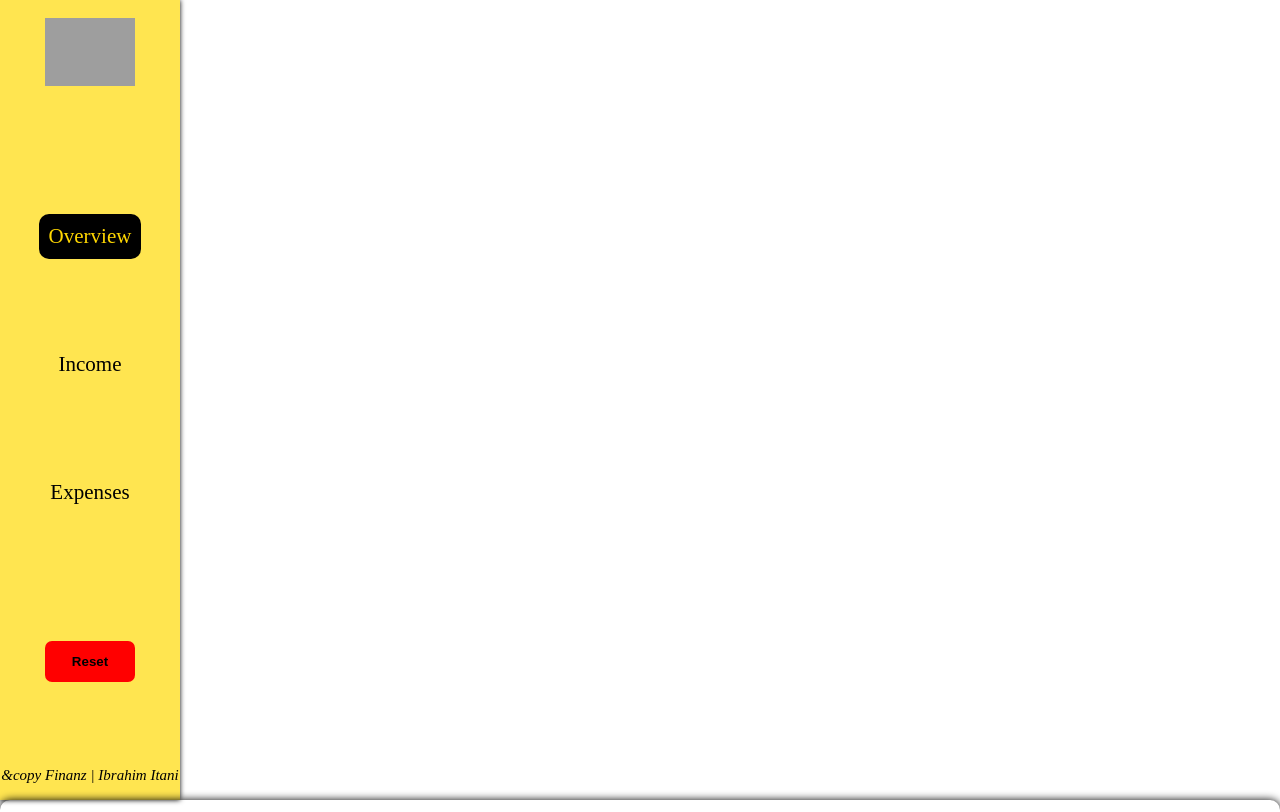
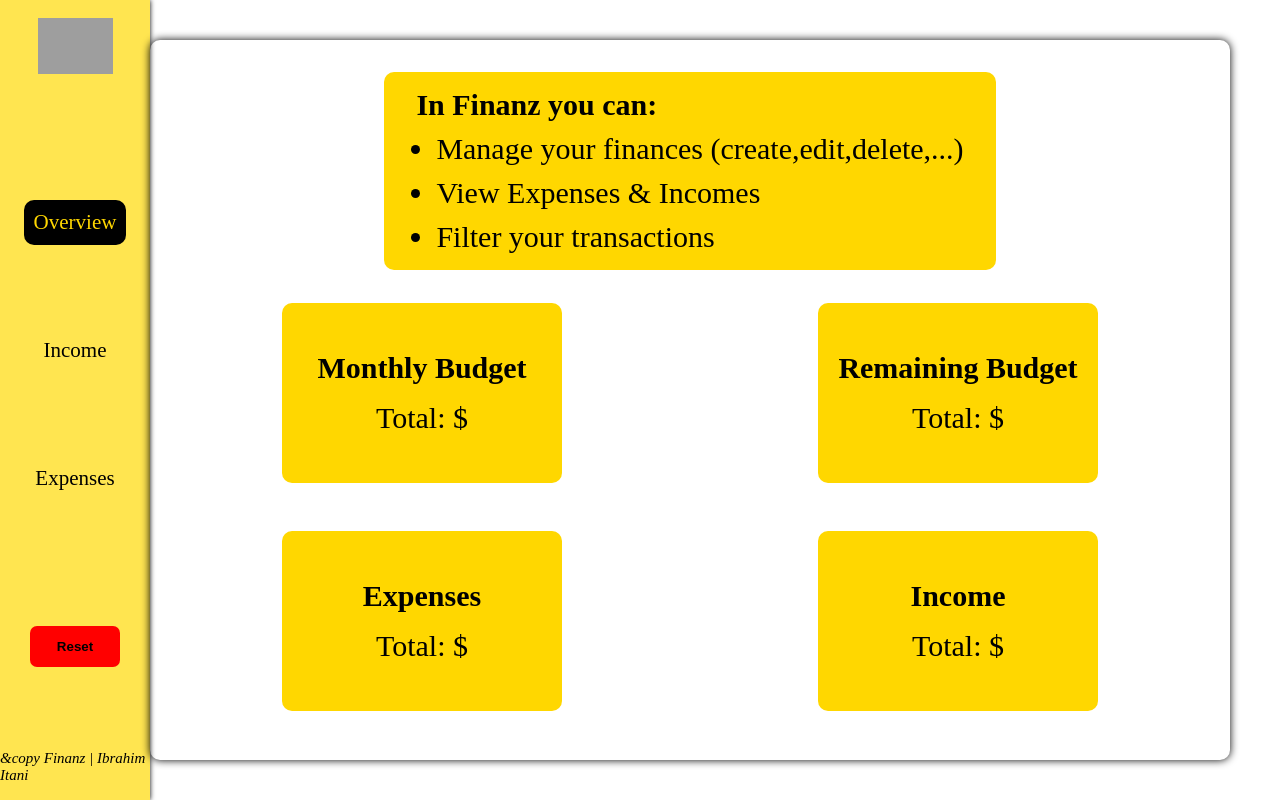
Before and after one commit to IbrahimItani01/finanz-tracker-enhanced, a React (Create React App) app: page / in a window 1280 px wide. Shown: the top 812 px of the page. Built offline with nearby package versions, Linux system fonts and the light colour scheme; grey boxes are pictures that could not be loaded.

Commit message:
css <> fixed a styling issue in main body

```diff
--- a/src/styles/base.css
+++ b/src/styles/base.css
@@ -16,6 +16,10 @@ img{
 .virtual-body{
     width: 100%;
     height: 100vh;
+    display: flex;
+    align-items: center;
+    justify-content: space-between;
+    padding-right: 50px;
 }
 button{
     cursor: pointer;
@@ -40,10 +44,7 @@ em{
 .hidden{
     display: none;
 }
-.dashboard-layout{
-    display: flex;
-    height: 100vh;
-}
+
 .side-bar{
     display: flex;
     flex-direction: column;
```
